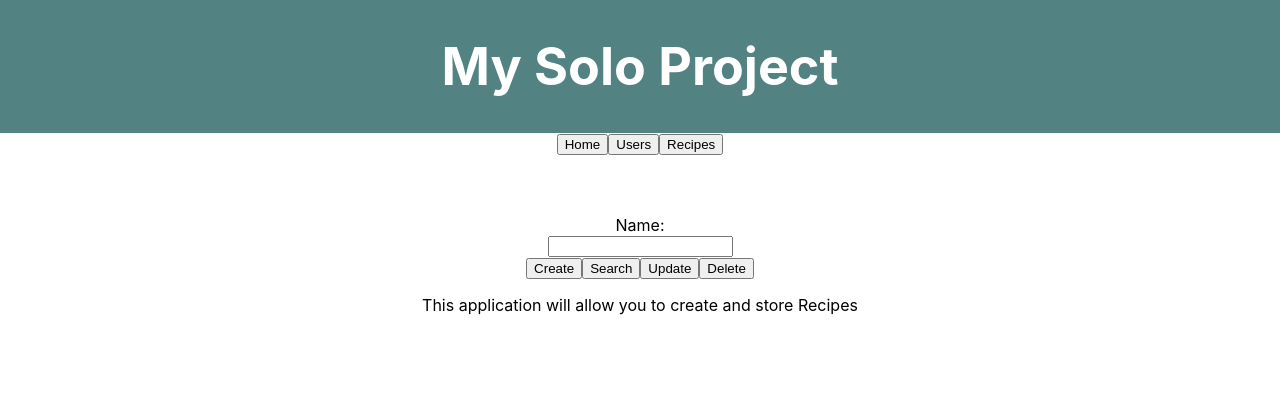
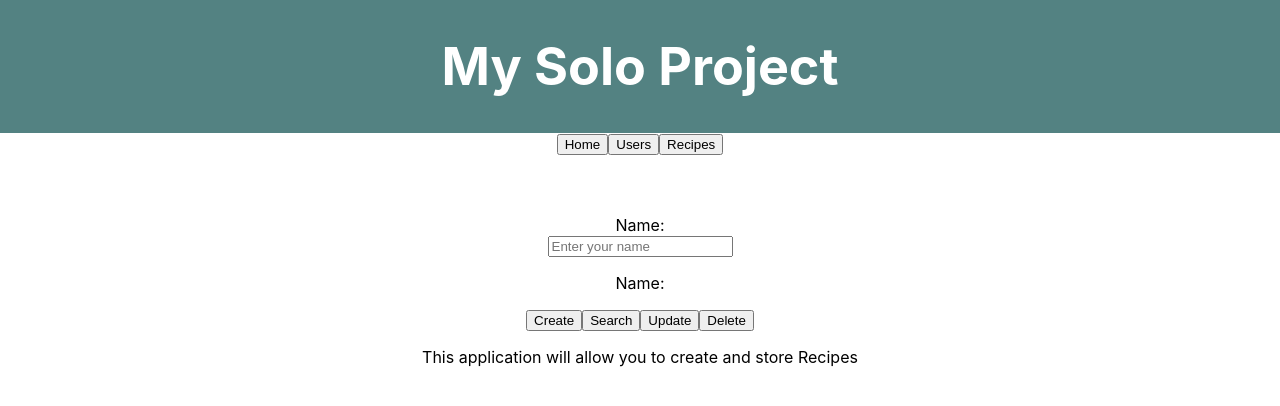
Before and after one commit to JakeTrapnell/solo_frontend, a React (Create React App) app: page / in a window 1280 px wide. Shown: the top 406 px of the page. Built offline with nearby package versions, Linux system fonts and the light colour scheme.

Commit message:
name enetered now returned dynamicly

```diff
--- a/src/CrudButtons.js
+++ b/src/CrudButtons.js
@@ -4,7 +4,21 @@ import ReadComp from  './ReadComp'
 import UpdateComp from  './UpdateComp'
 import DeleteComp from  './DeleteComp'
 
+let userInput;
+
 class CrudButtons extends Component{
+
+    constructor(props){
+        super(props);
+        this.state ={name: ""};
+
+    }
+
+    update =(event)=>{
+        userInput = event.target.value;
+        console.log(userInput);
+        this.setState({name: userInput});
+    }
 
     render()
     {
@@ -15,14 +29,20 @@ class CrudButtons extends Component{
             <br/>
             <br/>
             <form>
-                Name:<br/>
-                <input></input>
+                Name:
+                <br/>
+                <input id="userInput" type="text" placeholder="Enter your name" onChange={this.update}/>
             </form>
+            <br/>
+            <p>Name: {this.state.name}</p>
             <br/>
             <CreateComp/>
             <ReadComp/>
             <UpdateComp/>
             <DeleteComp/>
+
+
+
             </div>
 
         );
```
